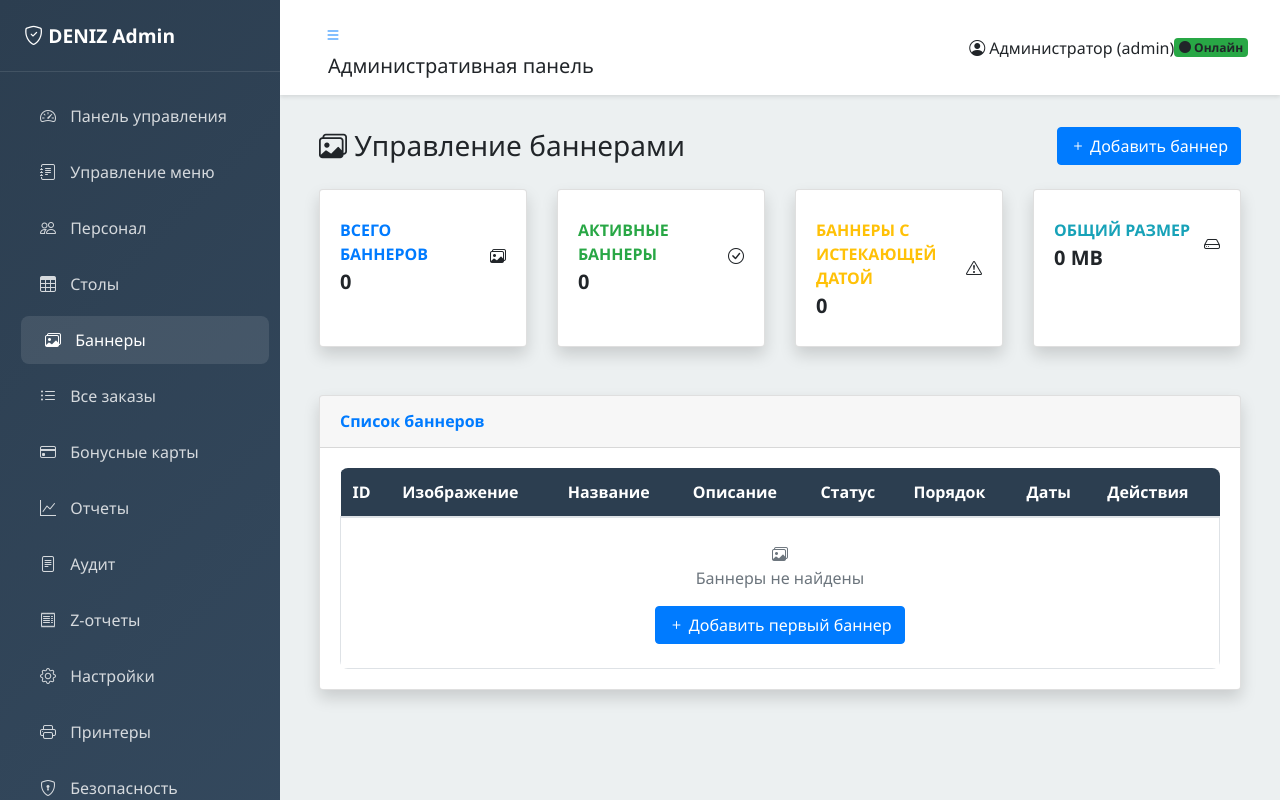
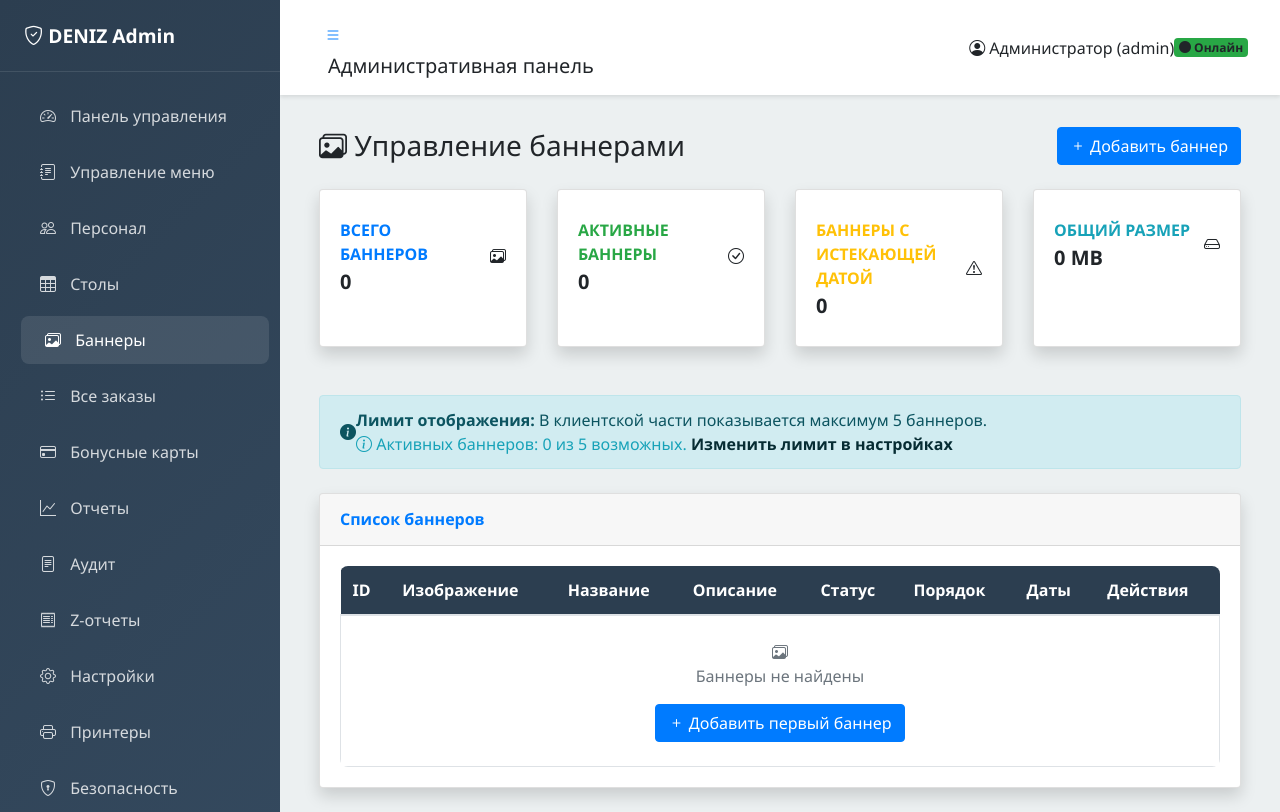
Before and after one commit to denidocc/deniz, a Flask app: page /admin/banners in a window 1280 px wide. Run offline with Flask 3, Linux system fonts and the light colour scheme; a user stored in the database is signed in; data comes from the database, SQL or seed files in the repository; data that the repository does not hold is empty; some libraries are stand-ins or nearby versions.

Commit message:
Добавлена информация о лимите активных баннеров в интерфейсе админки. Реализована логика проверки превышения лимита при добавлении и активации баннеров, а также обновление уведомлений о статусе лимита. Обновлены соответствующие шаблоны и функции для отображения информации пользователю.

```diff
--- a/app/templates/admin/banners.html
+++ b/app/templates/admin/banners.html
@@ -85,6 +85,17 @@
                     </div>
                 </div>
             </div>
+        </div>
+    </div>
+
+    <!-- Информация о лимите баннеров -->
+    <div class="alert alert-info d-flex align-items-center mb-4" role="alert" id="bannerLimitInfo">
+        <i class="bi bi-info-circle-fill me-2"></i>
+        <div>
+            <strong>Лимит отображения:</strong>
+            В клиентской части показывается максимум <span id="maxSlidesDisplay">{{ settings.get('carousel_max_slides', '5') }}</span> баннеров.
+            <span id="limitMessage"></span>
+            <a href="{{ url_for('admin.settings') }}" class="alert-link">Изменить лимит в настройках</a>
         </div>
     </div>
 
@@ -386,9 +397,48 @@ function updateStatistics() {
     document.getElementById('totalBanners').textContent = total;
     document.getElementById('activeBanners').textContent = active;
     document.getElementById('expiringBanners').textContent = expiring;
+
+    // Обновляем информацию о лимите баннеров
+    updateBannerLimitInfo(active, total);
+}
+
+function updateBannerLimitInfo(activeBanners, totalBanners) {
+    const maxSlides = parseInt(document.getElementById('maxSlidesDisplay').textContent) || 5;
+    const limitMessage = document.getElementById('limitMessage');
+    const bannerLimitInfo = document.getElementById('bannerLimitInfo');
+
+    if (activeBanners > maxSlides) {
+        // Превышен лимит активных баннеров
+        limitMessage.innerHTML = `<br><span class="text-warning"><i class="bi bi-exclamation-triangle"></i>
+            Активных баннеров (${activeBanners}) больше лимита! Будут показаны только первые ${maxSlides}.</span>`;
+        bannerLimitInfo.className = 'alert alert-warning d-flex align-items-center mb-4';
+    } else if (activeBanners === maxSlides) {
+        // Достигнут лимит
+        limitMessage.innerHTML = `<br><span class="text-success"><i class="bi bi-check-circle"></i>
+            Все ${activeBanners} активных баннера будут показаны.</span>`;
+        bannerLimitInfo.className = 'alert alert-success d-flex align-items-center mb-4';
+    } else {
+        // В пределах лимита
+        limitMessage.innerHTML = `<br><span class="text-info"><i class="bi bi-info-circle"></i>
+            Активных баннеров: ${activeBanners} из ${maxSlides} возможных.</span>`;
+        bannerLimitInfo.className = 'alert alert-info d-flex align-items-center mb-4';
+    }
 }
 
 function openAddBannerModal() {
+    // Проверяем лимит активных баннеров
+    const activeBanners = banners.filter(b => b.is_active).length;
+    const maxSlides = parseInt(document.getElementById('maxSlidesDisplay').textContent) || 5;
+
+    if (activeBanners >= maxSlides) {
+        // Показываем предупреждение о лимите
+        if (confirm(`⚠️ Внимание!\n\nУ вас уже ${activeBanners} активных баннеров, что достигло или превысило лимит в ${maxSlides} баннеров.\n\nВ клиентской части будут показаны только первые ${maxSlides} баннеров.\n\nВы можете:\n1. Деактивировать один из существующих баннеров\n2. Увеличить лимит в настройках\n3. Создать баннер (он может не отображаться)\n\nПродолжить создание баннера?`)) {
+            // Пользователь согласился продолжить
+        } else {
+            return; // Отменяем создание
+        }
+    }
+
     editingBannerId = null;
     document.getElementById('bannerModalLabel').textContent = 'Добавить баннер';
     document.getElementById('bannerForm').reset();
@@ -536,6 +586,17 @@ async function deleteBanner(bannerId) {
 
 async function toggleBannerStatus(bannerId) {
     try {
+        const banner = banners.find(b => b.id === bannerId);
+        const activeBanners = banners.filter(b => b.is_active).length;
+        const maxSlides = parseInt(document.getElementById('maxSlidesDisplay').textContent) || 5;
+
+        // Если баннер неактивен и мы пытаемся его активировать
+        if (!banner.is_active && activeBanners >= maxSlides) {
+            if (!confirm(`⚠️ Внимание!\n\nУ вас уже ${activeBanners} активных баннеров, что достигло лимит в ${maxSlides} баннеров.\n\nПри активации этого баннера в клиентской части будут показаны только первые ${maxSlides} баннеров.\n\nВы можете увеличить лимит в настройках системы.\n\nПродолжить активацию?`)) {
+                return; // Отменяем активацию
+            }
+        }
+
         const response = await apiRequest(`/admin/api/banners/${bannerId}/toggle`, 'PUT');
 
         if (response.status === 'success') {
```
Also changed, not shown: app/static/assets/banner/1937b39191e94b02bb5f31d97fcf37fe.jpg (added).
